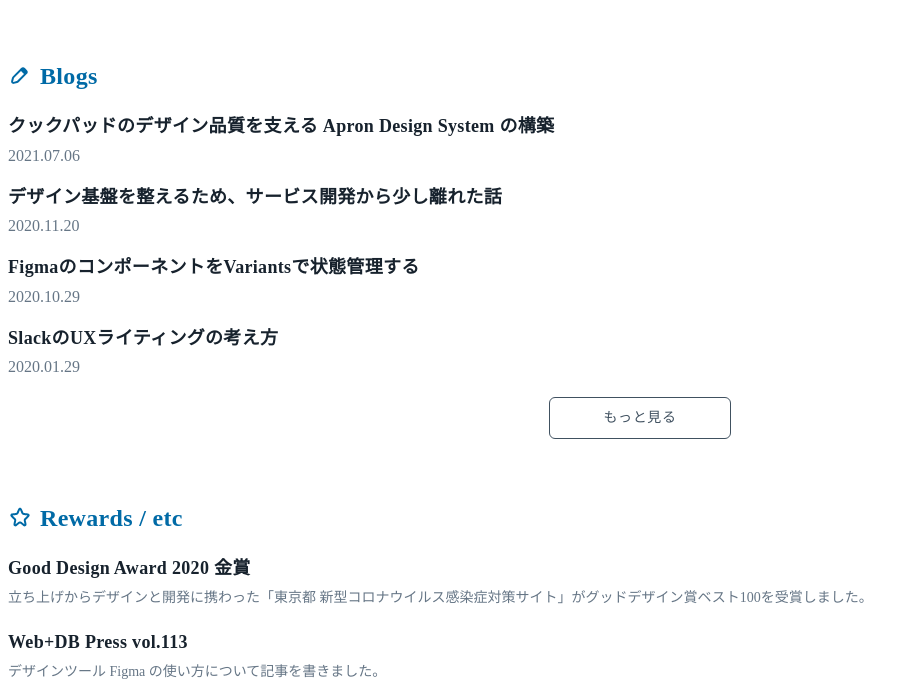
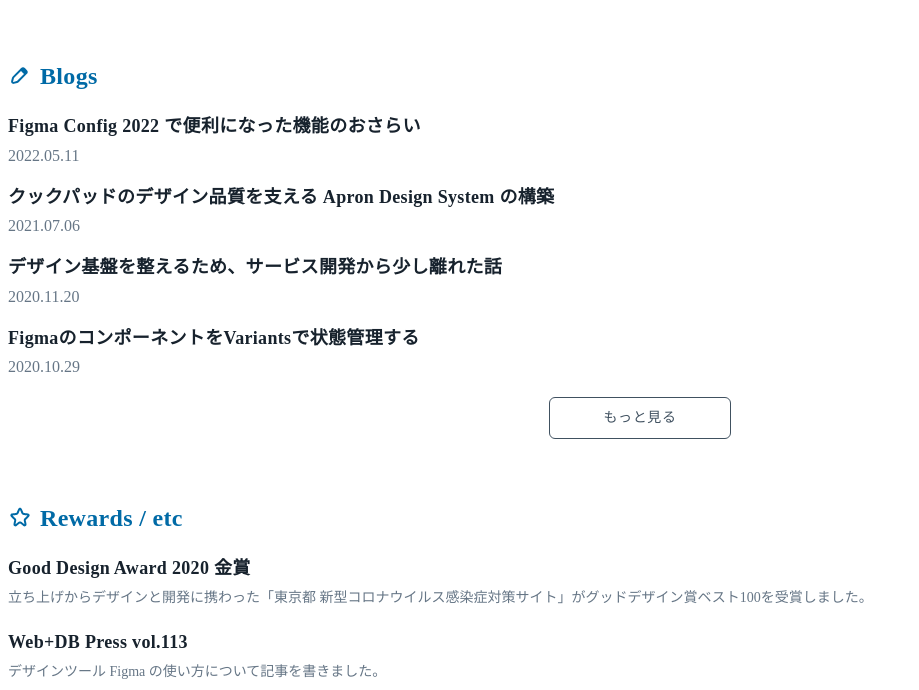
Before and after one commit to kenshir0f/gatsby-portfolio, a Gatsby site: page / in a window 1280 px wide. Shown: the part 2444-3134 px from the top of the page, without its empty margins (0-919 px from the left). Built offline with nearby package versions, Linux system fonts and the light colour scheme; Gatsby itself is replaced by a stand-in of ours.

Commit message:
Update blog for figma config

```diff
--- a/src/components/sections/blogs.tsx
+++ b/src/components/sections/blogs.tsx
@@ -8,6 +8,11 @@ export const Blogs: React.FC<BaseProps> = ({ ...props }) => {
   return (
     <Box {...props}>
       <Heading icon="edit" mb={[3, 4]} text="Blogs" />
+      <TitleLink
+        text="Figma Config 2022 で便利になった機能のおさらい"
+        href="https://note.com/fjkn/n/n76fcb21eb7b1"
+      />
+      <Date time="2022.05.11" />
       <TitleLink
         text="クックパッドのデザイン品質を支える Apron Design System の構築"
         href="https://note.com/fjkn/n/nf73742ec925a"
@@ -23,11 +28,6 @@ export const Blogs: React.FC<BaseProps> = ({ ...props }) => {
         href="https://note.com/fjkn/n/nfa218f39413e"
       />
       <Date time="2020.10.29" />
-      <TitleLink
-        text="SlackのUXライティングの考え方"
-        href="https://note.com/fjkn/n/n39ebfbaf0332"
-      />
-      <Date time="2020.01.29" />
       <ReadMoreButton />
     </Box>
   )
```
